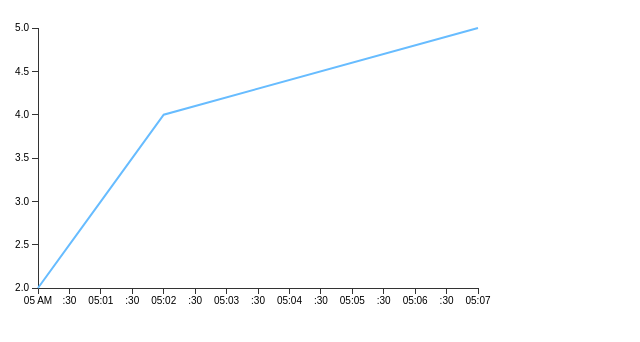
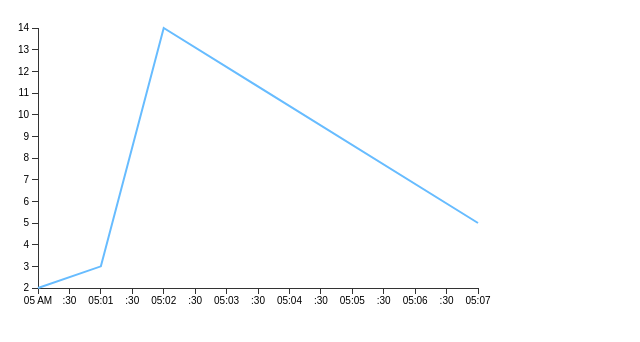
Before and after one commit to jdoppke/Axis, a plain HTML site: page index.html in a window 1280 px wide. Shown: the whole page, without its empty margins (0-640 px from the left). Drawn offline with Linux system fonts and the light colour scheme.

Commit message:
Changed demo values

```diff
--- a/index.html
+++ b/index.html
@@ -26,7 +26,7 @@
             },
             {
                 x: "Sat 09 Feb 2013 05:02:00 GMT",
-                y: 4
+                y: 14
             },
             {
                 x: "Sat 09 Feb 2013 05:07:00 GMT",
```
